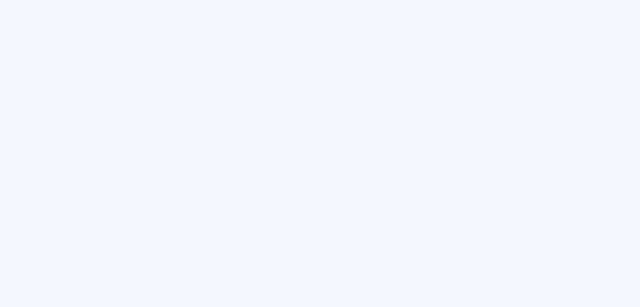
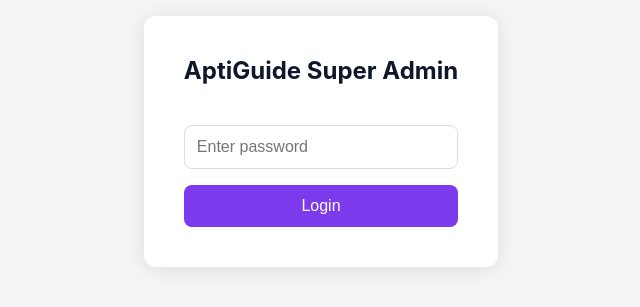
Before and after one commit to majorie-jubiril/AptiGuide, a React (Create React App) app: page /superadmin in a window 1280 px wide. Before the commit this address had no page. Shown: the part 259-566 px from the top of the page, without its empty margins (319-959 px from the left). Built offline with nearby package versions, Linux system fonts and the light colour scheme.

Commit message:
Add API key reading in Analyzer and SuperAdmin page

```diff
--- a/src/App.js
+++ b/src/App.js
@@ -4,6 +4,7 @@
 import Results from "./pages/Results";
 import Apply from "./pages/Apply";
 import AdminDashboard from "./pages/AdminDashboard";
+import SuperAdmin from "./pages/SuperAdmin";
 
 function App() {
   return (
@@ -14,6 +15,7 @@
         <Route path="/results" element={<Results />} />
         <Route path="/apply" element={<Apply />} />
         <Route path="/admin" element={<AdminDashboard />} />
+        <Route path="/superadmin" element={<SuperAdmin />} />
       </Routes>
     </Router>
   );
--- a/src/pages/Analyzer.jsx
+++ b/src/pages/Analyzer.jsx
@@ -1,5 +1,5 @@
 import { useState } from "react";
-import { useNavigate } from "react-router-dom";
+import { useNavigate, useLocation } from "react-router-dom";
 import Container from "../layout/Container";
 import PageWrapper from "../layout/PageWrapper";
 import { getRandomQuestions } from "../data/questions";
@@ -12,6 +12,8 @@
 
 export default function Analyzer() {
   const navigate = useNavigate();
+  const location = useLocation();
+  const apiKey = new URLSearchParams(location.search).get("api_key");
 
   // ✅ Generate randomized questions ONCE per session
   const [questions] = useState(() => getRandomQuestions(12));
@@ -79,7 +81,8 @@
                 personality_type: personality.type,
                 scores,
                 fits,
-                top_program: topProgram?.program || "Unknown"
+                top_program: topProgram?.program || "Unknown",
+                api_key: apiKey
               })
             });
 
--- /dev/null
+++ b/src/pages/SuperAdmin.jsx
@@ -0,0 +1,100 @@
+import { useState } from "react";
+import "../styles/SupaAdmin.css";
+
+const BACKEND_URL = "http://localhost:5000";
+
+export default function SuperAdmin() {
+  const [password, setPassword] = useState("");
+  const [authed, setAuthed] = useState(false);
+  const [error, setError] = useState("");
+  const [universities, setUniversities] = useState([]);
+  const [loading, setLoading] = useState(false);
+
+  const handleLogin = async () => {
+    setError("");
+    const res = await fetch(`${BACKEND_URL}/api/admin/login`, {
+      method: "POST",
+      headers: { "Content-Type": "application/json" },
+      body: JSON.stringify({ password })
+    });
+
+    if (res.ok) {
+      setAuthed(true);
+      fetchUniversities();
+    } else {
+      setError("Incorrect password");
+    }
+  };
+
+  const fetchUniversities = async () => {
+    setLoading(true);
+    const res = await fetch(
+      `${BACKEND_URL}/api/admin/universities?password=${password}`
+    );
+    const json = await res.json();
+    setUniversities(json.data || []);
+    setLoading(false);
+  };
+
+  if (!authed) {
+    return (
+      <div className="sa-login-wrapper">
+        <div className="sa-login-box">
+          <h2 className="sa-title">AptiGuide Super Admin</h2>
+          <input
+            type="password"
+            placeholder="Enter password"
+            value={password}
+            onChange={(e) => setPassword(e.target.value)}
+            onKeyDown={(e) => e.key === "Enter" && handleLogin()}
+            className="sa-input"
+          />
+          {error && <p className="sa-error">{error}</p>}
+          <button onClick={handleLogin} className="sa-button">Login</button>
+        </div>
+      </div>
+    );
+  }
+
+  return (
+    <div className="sa-wrapper">
+      <h1 className="sa-title">Super Admin — All Universities</h1>
+      {loading ? (
+        <p>Loading...</p>
+      ) : (
+        <table className="sa-table">
+          <thead>
+            <tr>
+              <th>University</th>
+              <th>API Key</th>
+              <th>Status</th>
+              <th>Assessments</th>
+              <th>Added</th>
+            </tr>
+          </thead>
+          <tbody>
+            {universities.length === 0 ? (
+              <tr>
+                <td colSpan={5} className="sa-empty">No universities yet</td>
+              </tr>
+            ) : (
+              universities.map((uni) => (
+                <tr key={uni.id}>
+                  <td>{uni.name}</td>
+                  <td className="sa-apikey">{uni.api_key}</td>
+                  <td>
+                    <span className={uni.is_active ? "sa-active" : "sa-inactive"}>
+                      {uni.is_active ? "Active" : "Inactive"}
+                    </span>
+                  </td>
+                  <td className="sa-center">{uni.assessment_count}</td>
+                  <td>{new Date(uni.created_at).toLocaleDateString()}</td>
+                </tr>
+              ))
+            )}
+          </tbody>
+        </table>
+      )}
+    </div>
+  );
+}
--- /dev/null
+++ b/src/styles/SupaAdmin.css
@@ -0,0 +1,104 @@
+.sa-login-wrapper {
+  min-height: 100vh;
+  display: flex;
+  align-items: center;
+  justify-content: center;
+  background: #f5f5f5;
+}
+
+.sa-login-box {
+  background: #fff;
+  padding: 40px;
+  border-radius: 12px;
+  box-shadow: 0 2px 20px rgba(0, 0, 0, 0.1);
+  display: flex;
+  flex-direction: column;
+  gap: 16px;
+  min-width: 320px;
+}
+
+.sa-wrapper {
+  padding: 40px;
+  max-width: 1000px;
+  margin: 0 auto;
+}
+
+.sa-title {
+  font-size: 24px;
+  font-weight: 700;
+  margin-bottom: 24px;
+}
+
+.sa-input {
+  padding: 12px;
+  border-radius: 8px;
+  border: 1px solid #ddd;
+  font-size: 16px;
+}
+
+.sa-button {
+  padding: 12px;
+  background: #7c3aed;
+  color: #fff;
+  border: none;
+  border-radius: 8px;
+  font-size: 16px;
+  cursor: pointer;
+}
+
+.sa-error {
+  color: red;
+  font-size: 14px;
+}
+
+.sa-table {
+  width: 100%;
+  border-collapse: collapse;
+}
+
+.sa-table th {
+  text-align: left;
+  padding: 12px 16px;
+  background: #f3f4f6;
+  font-weight: 600;
+  font-size: 14px;
+  border-bottom: 2px solid #e5e7eb;
+}
+
+.sa-table td {
+  padding: 12px 16px;
+  border-bottom: 1px solid #e5e7eb;
+  font-size: 14px;
+}
+
+.sa-apikey {
+  font-family: monospace;
+  font-size: 12px;
+}
+
+.sa-center {
+  text-align: center;
+}
+
+.sa-empty {
+  text-align: center;
+  padding: 20px;
+}
+
+.sa-active {
+  background: #d1fae5;
+  color: #065f46;
+  padding: 4px 10px;
+  border-radius: 20px;
+  font-size: 12px;
+  font-weight: 600;
+}
+
+.sa-inactive {
+  background: #fee2e2;
+  color: #991b1b;
+  padding: 4px 10px;
+  border-radius: 20px;
+  font-size: 12px;
+  font-weight: 600;
+}
```
